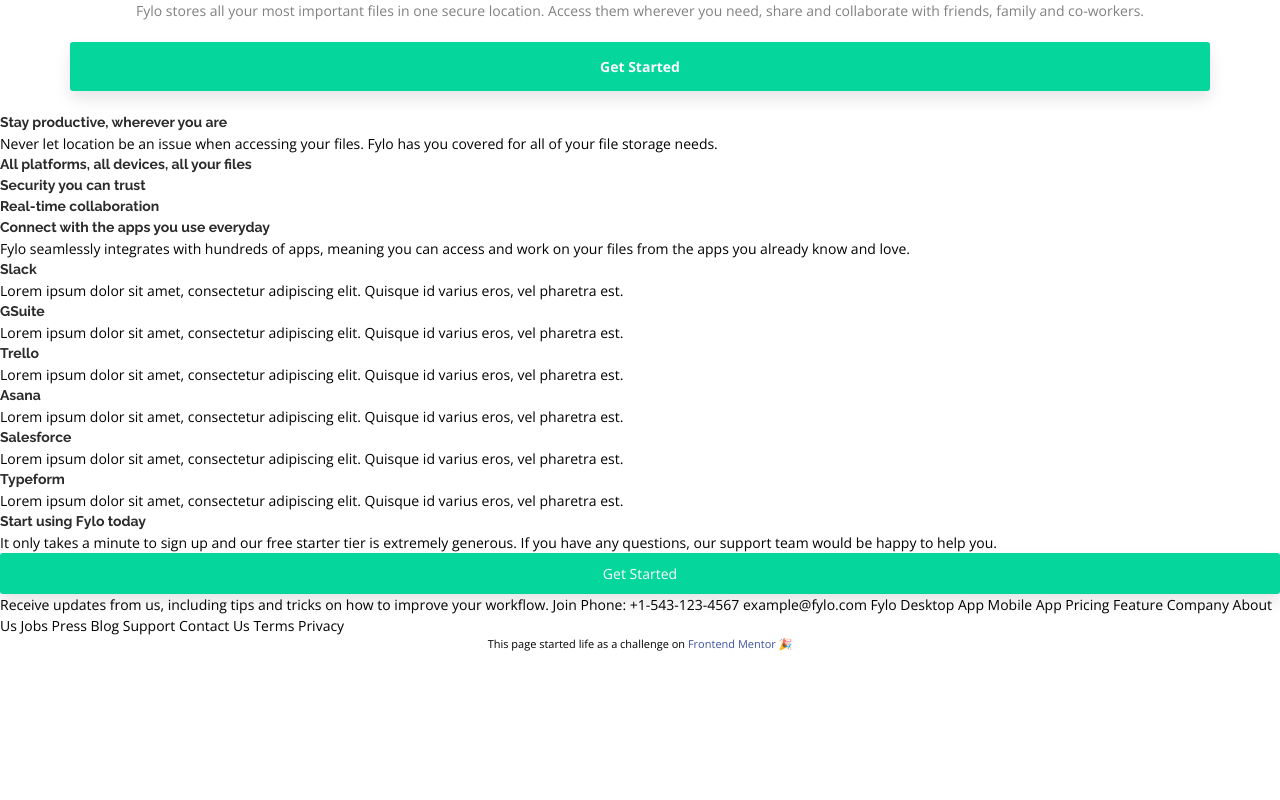
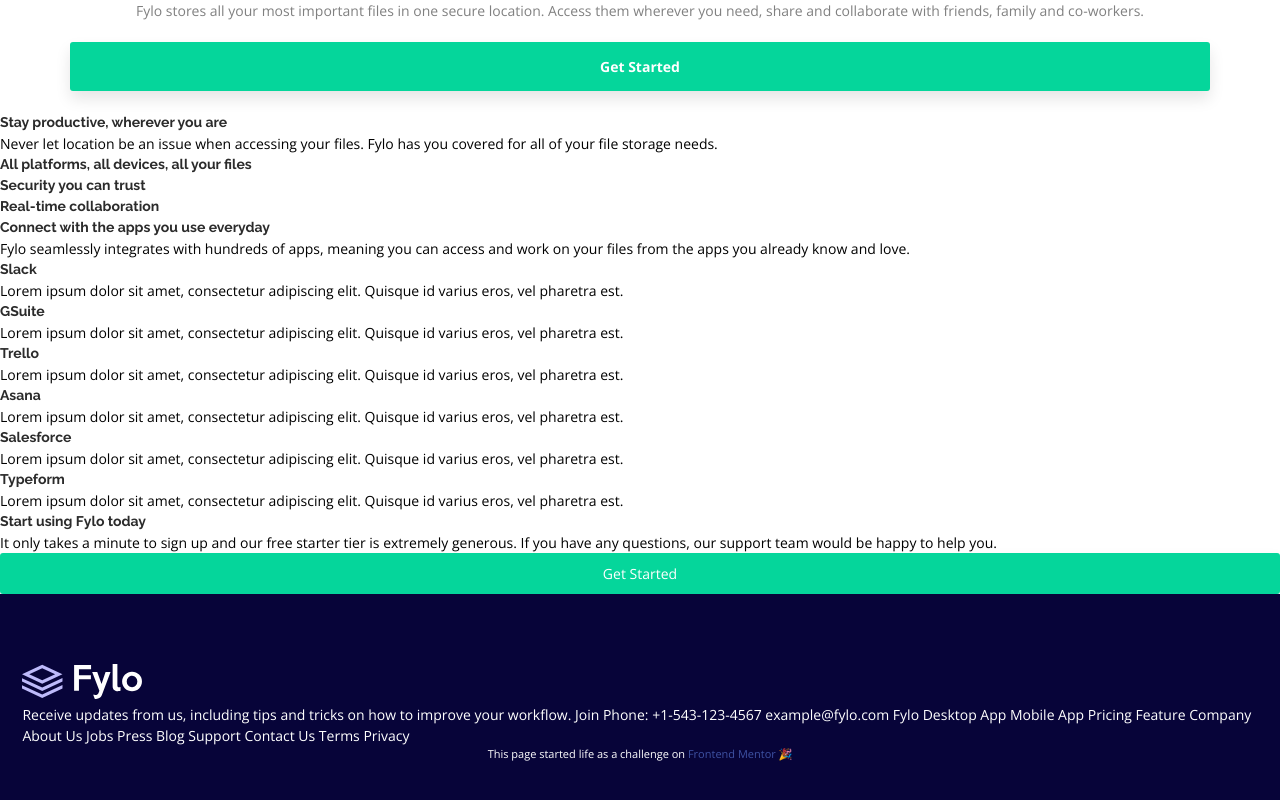
Before and after one commit to feloriel/fylo-landing-page, a Vue app: page / in a window 1280 px wide. Shown: the part 400-1200 px from the top of the page. Before the commit the page ends 1052 px from the top, so only its background shows below. Built offline with nearby package versions, Linux system fonts and the light colour scheme.

Commit message:
Added footer logo

```diff
--- a/src/components/Footer.vue
+++ b/src/components/Footer.vue
@@ -1,5 +1,8 @@
 <template>
   <footer>
+    <div class="footer__logo">
+      <img class="logo" src="@/assets/logo-alt.svg" alt="Fylo">
+    </div>
     Receive updates from us, including tips and tricks on how to improve your workflow.
     Join
     Phone: +1-543-123-4567
@@ -33,7 +36,13 @@
   font-size: 11px;
   text-align: center;
 }
+
 .attribution a {
   color: hsl(228, 45%, 44%);
 }
+footer {
+  background-color: $dark-blue;
+  color: $white;
+  padding: 5rem 1.6rem;
+}
 </style>
--- a/src/components/Header.vue
+++ b/src/components/Header.vue
@@ -66,7 +66,7 @@
 }
 
 .nav__menu a {
-  color: white;
+  color: $white;
   display: inline-block;
   font-size: 0.9rem;
 }
--- a/src/styles/variables.scss
+++ b/src/styles/variables.scss
@@ -1,6 +1,7 @@
 // Primary colors
 $soft-blue: hsl(243, 86%, 85%);
 $dark-blue: hsl(243, 87%, 12%);
+$white: hsl(255, 100%, 100%);
 // Accent colors
 $green: hsl(163, 95%, 43%);
 // Neutral colors
```
Also changed, not shown: src/assets/logo-alt.svg (added).
